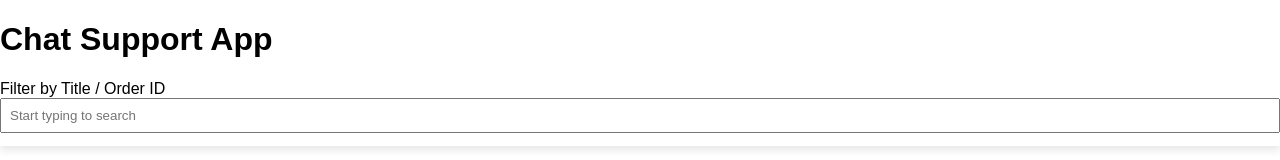
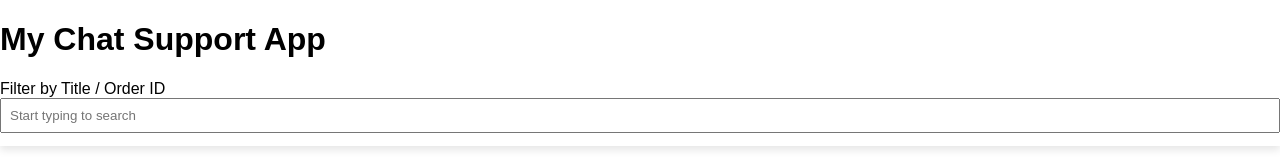
Before and after one commit to sjsouvik/Github-actions-demo, a React (Vite) app: page / in a window 1280 px wide. Shown: the top 160 px of the page. Built offline with nearby package versions, Linux system fonts and the light colour scheme; no server answers.

Commit message:
refactor: update heading

```diff
--- a/src/App.jsx
+++ b/src/App.jsx
@@ -3,7 +3,7 @@ import { ChatList } from "./components/ChatList/ChatList";
 export default function App() {
   return (
     <div className="App">
-      <h1>Chat Support App</h1>
+      <h1>My Chat Support App</h1>
       <ChatList />
     </div>
   );
```
